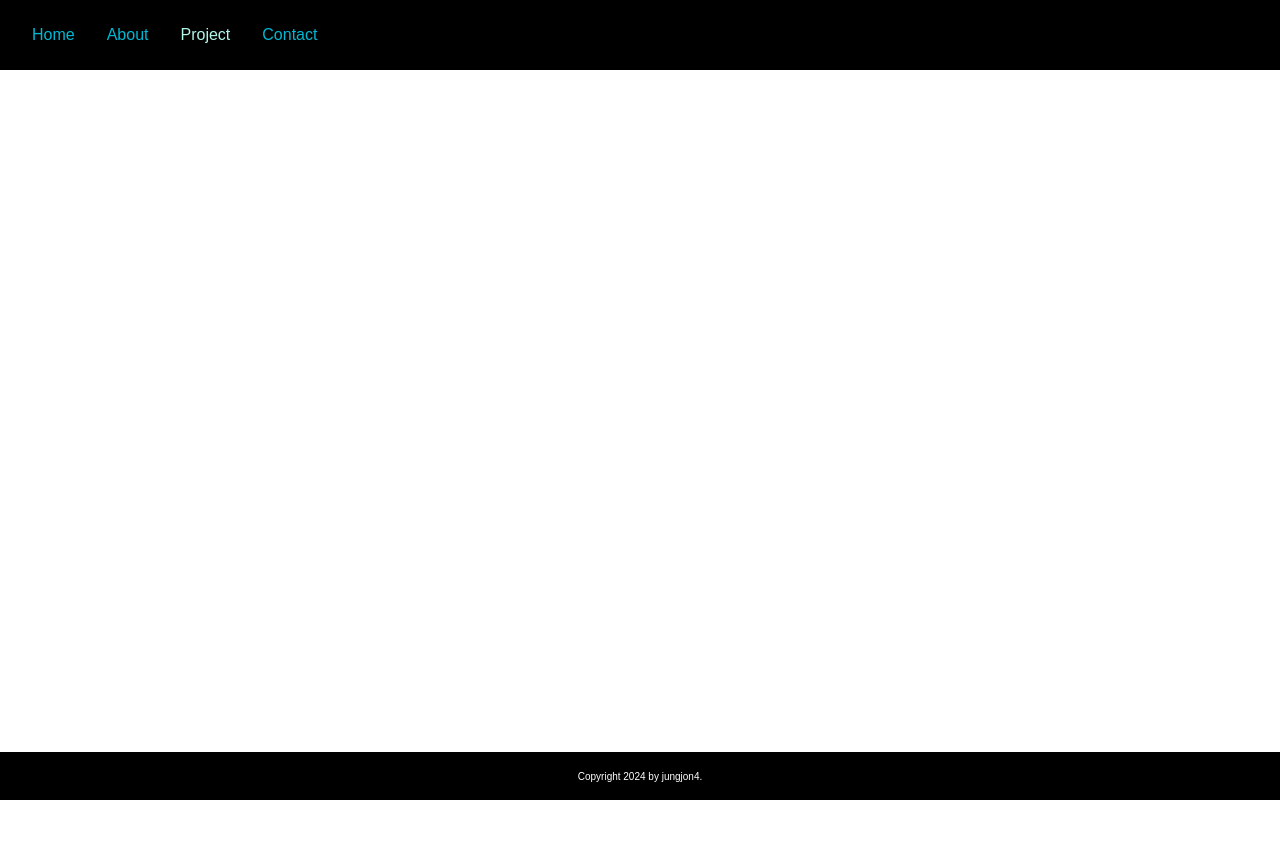
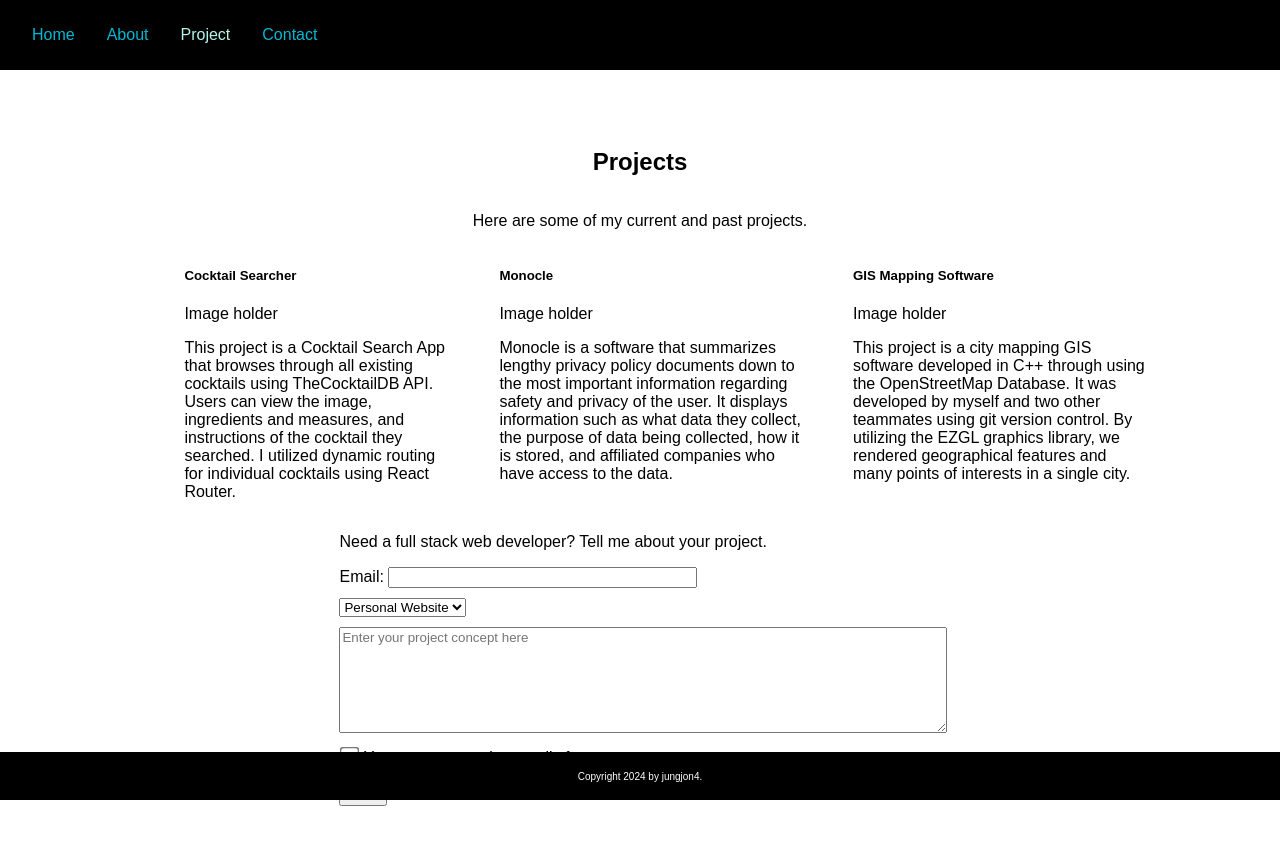
Before and after one commit to jongjin-j/CSC309-A1, a plain HTML site: page projects.html in a window 1280 px wide. Before the commit the page ends 800 px from the top, so only its background shows below. Drawn offline with Linux system fonts and the light colour scheme.

Commit message:
Adding barebone to html files

```diff
--- a/projects.html
+++ b/projects.html
@@ -13,7 +13,71 @@
       </ul>
     </div>
 
-    <p>Home</p>
+    <div class="projects">
+      <h2>Projects</h2>
+      <div>
+        <p>Here are some of my current and past projects.</p>
+      </div>
+      <div class="project-cards">
+        <div class="project-card">
+          <h5>Cocktail Searcher</h5>
+          <div>Image holder</div>
+          <p>
+            This project is a Cocktail Search App that browses through all
+            existing cocktails using TheCocktailDB API. Users can view the
+            image, ingredients and measures, and instructions of the cocktail
+            they searched. I utilized dynamic routing for individual cocktails
+            using React Router.
+          </p>
+        </div>
+        <div class="project-card">
+          <h5>Monocle</h5>
+          <div>Image holder</div>
+          <p>
+            Monocle is a software that summarizes lengthy privacy policy
+            documents down to the most important information regarding safety
+            and privacy of the user. It displays information such as what data
+            they collect, the purpose of data being collected, how it is stored,
+            and affiliated companies who have access to the data.
+          </p>
+        </div>
+        <div class="project-card">
+          <h5>GIS Mapping Software</h5>
+          <div>Image holder</div>
+          <p>
+            This project is a city mapping GIS software developed in C++ through
+            using the OpenStreetMap Database. It was developed by myself and two
+            other teammates using git version control. By utilizing the EZGL
+            graphics library, we rendered geographical features and many points
+            of interests in a single city.
+          </p>
+        </div>
+      </div>
+      <div class="project-form">
+        <p>Need a full stack web developer? Tell me about your project.</p>
+        <form>
+          <label for="email">Email:</label>
+          <input class="email" type="text" id="email" name="email" /><br />
+          <select class="select-type" name="type" id="type">
+            <option value="personal-website">Personal Website</option>
+            <option value="eCommerce">eCommerce</option>
+            <option value="game">Game</option>
+          </select>
+          <textarea
+            class="concept-input"
+            type="text"
+            id="concept"
+            name="concept"
+            placeholder="Enter your project concept here"
+          ></textarea>
+          <input type="checkbox" id="consent" name="consent" value="true" />
+          <label for="consent">You agree to receive emails from me</label>
+          <br /><br />
+          <button type="button" onclick="alert('Hello world!')">Send</button>
+        </form>
+      </div>
+    </div>
+
     <div class="footer">
       <a class="footer-text">Copyright 2024 by jungjon4.</a>
     </div>
--- a/style.css
+++ b/style.css
@@ -1,3 +1,7 @@
+* {
+    font-family: sans-serif;
+}
+
 .header {
     background-color: black;
     height: 70px;
@@ -24,7 +28,6 @@
 a {
     text-decoration: none;
     font-size: 16px;
-    font-family: sans-serif;
     text-align: center;
     color: #00b8d4;
 }
@@ -56,3 +59,66 @@ a:hover {
     font-family: sans-serif;
     color: white;
 }
+
+.home {
+    margin-top: 128px;
+    display: flex;
+    flex-direction: column;
+    justify-content: center;
+    align-items: center;
+}
+
+.about {
+    margin-top: 128px;
+    display: flex;
+    flex-direction: column;
+    justify-content: center;
+    align-items: center;
+}
+
+table, th, td {
+    border: 1px solid black;
+    border-collapse: collapse;
+}
+
+.projects {
+    margin-top: 128px;
+    display: flex;
+    flex-direction: column;
+    justify-content: center;
+    align-items: center;
+}
+
+.project-cards {
+    display: flex;
+    width: 80%;
+    justify-content: space-between;
+
+}
+
+.project-card {
+    margin-left: 50px;
+}
+
+.project-form {
+    margin-bottom: 128px;
+}
+
+.select-type {
+    margin-top: 10px;
+}
+
+.email {
+    width: 50%;
+}
+
+.concept-input {
+    margin-top: 10px;
+    margin-bottom: 10px;
+    height: 100px;
+    width: 100%;
+}
+
+input[type=checkbox] {
+    transform: scale(1.5);
+}
```
Also changed, not shown: about.html (+53 -1 lines), index.html (+7 -1 lines).
